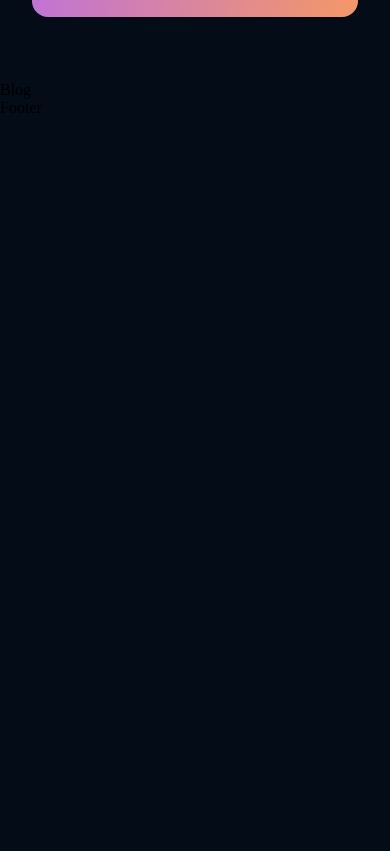
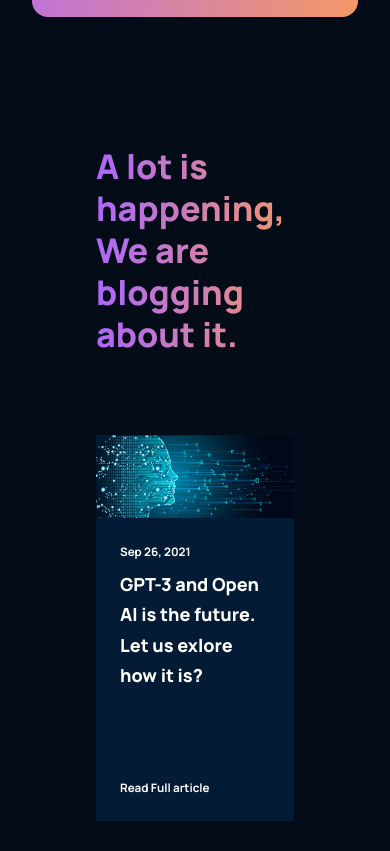
Before and after one commit to sithum-sathsara145/chatgpt, a React (Create React App) app: page / in a window 390 px wide. Shown: the part 5972-6823 px from the top of the page. Before the commit the page ends 6089 px from the top, so only its background shows below. Built offline with nearby package versions, Linux system fonts and the light colour scheme.

Commit message:
Created blog component

```diff
--- a/src/components/Article/Article.css
+++ b/src/components/Article/Article.css
@@ -0,0 +1,56 @@
+.gpt3__blog-container_article{
+    width: 100%;
+    height: 100%;
+    display: flex;
+    flex-direction: column;
+    background: var(--color-footer);
+}
+.gpt3__blog-container_article-image{
+    width: 100%;
+    height: 100%;
+    background: var(--color-footer);
+}
+.gpt3__blog-container_article-image img{
+    width: 100%;
+    height: 100%;
+}
+.gpt3__blog-container_article-content {
+    display: flex;
+    flex-direction: column;
+    justify-content: space-between;
+
+    padding: 1rem 1.5rem;
+    height: 100%;
+}
+
+.gpt3__blog-container_article-content p {
+    font-family: var(--font-family);
+    font-size: 11.65px;
+    font-weight: 700;
+    line-height: 35px;
+
+    color: #fff;
+}
+
+.gpt3__blog-container_article-content h3 {
+    font-family: var(--font-family);
+    font-size: 25.11px;
+    font-weight: 800;
+    line-height: 30.30px;
+
+    color: #fff;
+    margin-bottom: 5rem;
+    cursor: pointer;
+}
+
+.gpt3__blog-container_article-content p:last-child {
+    cursor: pointer;
+}
+
+
+@media screen and (max-width: 550px) {
+    .gpt3__blog-container_article-content h3 {
+        font-size: 18px;
+        line-height: 25p;
+    }
+}
--- a/src/components/Article/Article.jsx
+++ b/src/components/Article/Article.jsx
@@ -1,8 +1,19 @@
 import React from 'react'
 import './Article.css'
 
-export default function Article() {
+export default function Article({imgURL, title, date}) {
   return (
-    <div>Article</div>
+    <div className='gpt3__blog-container_article'>
+      <div className="gpt3__blog-container_article-image">
+        <img src={imgURL} alt="blogImage" />
+      </div>
+      <div className="gpt3__blog-container_article-content">
+        <div>
+          <p>{date}</p>
+          <h3>{title}</h3>
+        </div>
+        <p>Read Full article</p>
+      </div>
+    </div>
   )
 }
--- a/src/containers/blog/Blog.css
+++ b/src/containers/blog/Blog.css
@@ -0,0 +1,78 @@
+.gpt3__blog {
+    display: flex;
+    flex-direction: column;
+}
+
+.gpt3__blog-heading {
+    width: 100%;
+    text-align: left;
+
+    margin-bottom: 5rem;
+}
+
+.gpt3__blog-heading h1 {
+    font-size: 62px;
+    line-height: 75px;
+    font-family: var(--font-family);
+    font-weight: 800;
+}
+
+.gpt3__blog-container {
+    display: flex;
+    flex-direction: row;
+}
+
+.gpt3__blog-container_groupA {
+    flex: 0.75;
+    margin-right: 2rem;
+}
+
+.gpt3__blog-container_groupB {
+    flex: 1;
+
+    display:grid;
+    grid-template-columns: repeat(2, 1fr);
+    grid-gap: 2rem;
+}
+
+@media screen and (max-width: 990px) {
+    .gpt3__blog-container {
+        flex-direction: column-reverse;
+    }
+
+
+    .gpt3__blog-container_groupA {
+        margin: 2rem 0;
+    }
+
+    .gpt3__blog-container_groupA .gpt3__blog-container_article  {
+       width: 48%;
+    }
+
+    .gpt3__blog-container_groupA .gpt3__blog-container_article-image {
+        height: 250px;
+    }
+}
+
+@media screen and (max-width: 700px) {
+    .gpt3__blog-container_groupB {
+        grid-template-columns: repeat(1, 1fr);
+    }
+
+    .gpt3__blog-container_groupA .gpt3__blog-container_article  {
+       width: 100%;
+    }
+
+    .gpt3__blog-heading h1 {
+        font-size: 46px;
+        line-height: 52px;
+    }
+}
+
+@media screen and (max-width: 550px) {
+    .gpt3__blog-heading h1 {
+        font-size: 34px;
+        line-height: 42px;
+    }
+
+}
--- a/src/containers/blog/Blog.jsx
+++ b/src/containers/blog/Blog.jsx
@@ -1,8 +1,27 @@
-import React from 'react';
-import './Blog.css';
+import React from "react";
+import "./Blog.css";
+import { Article } from "../../components";
+import { blog01 ,blog02 , blog03 ,blog04, blog05 } from '../../containers/blog/imports';
 
 export default function Blog() {
   return (
-    <div>Blog</div>
-  )
+    <div className="gpt3__blog section__padding" id="blog">
+      <div className="gpt3__blog-heading">
+        <h1 className=" gradient__text">
+          A lot is happening, We are blogging about it.
+        </h1>
+      </div>
+      <div className="gpt3__blog-container">
+        <div className="gpt3__blog-container_groupA">
+          <Article imgURL={blog01} date='Sep 26, 2021' title='GPT-3 and Open  AI is the future. Let us exlore how it is?' / >
+        </div>
+        <div className="gpt3__blog-container_groupB">
+          <Article imgURL={blog02} date='Sep 26, 2021' title='GPT-3 and Open  AI is the future. Let us exlore how it is?'/ >
+          <Article  imgURL={blog03}date='Sep 26, 2021' title='GPT-3 and Open  AI is the future. Let us exlore how it is?'/ >
+          <Article  imgURL={blog04}date='Sep 26, 2021' title='GPT-3 and Open  AI is the future. Let us exlore how it is?'/ >
+          <Article  imgURL={blog05}date='Sep 26, 2021' title='GPT-3 and Open  AI is the future. Let us exlore how it is?'/ >
+        </div>
+      </div>
+    </div>
+  );
 }
--- /dev/null
+++ b/src/containers/blog/imports.js
@@ -0,0 +1,13 @@
+import blog01 from '../../assets/blog01.png';
+import blog02 from '../../assets/blog02.png'
+import blog03 from '../../assets/blog03.png'
+import blog04 from '../../assets/blog04.png'
+import blog05 from '../../assets/blog05.png'
+
+export {
+    blog01,
+    blog02,
+    blog03,
+    blog04,
+    blog05
+}
```
